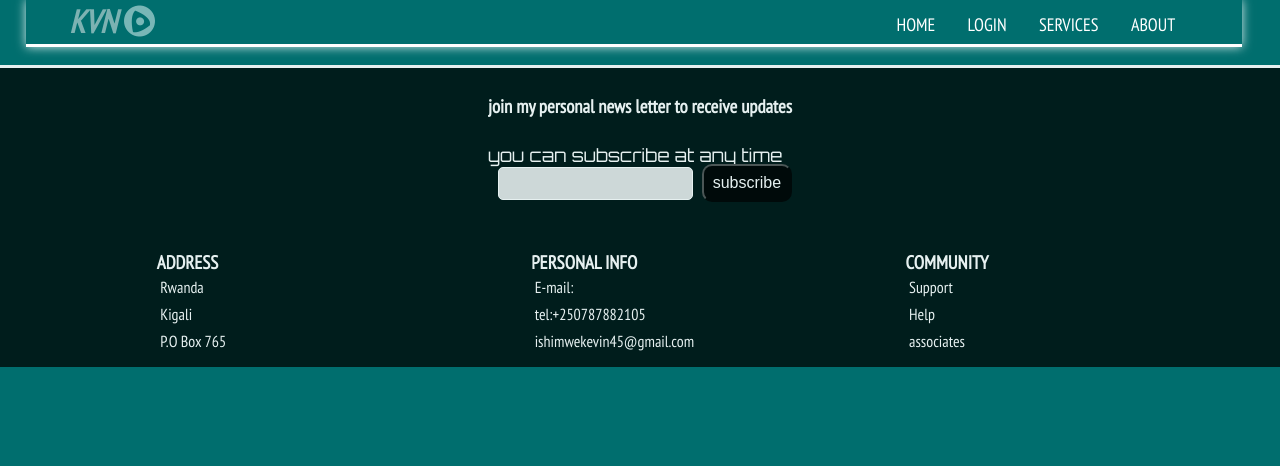
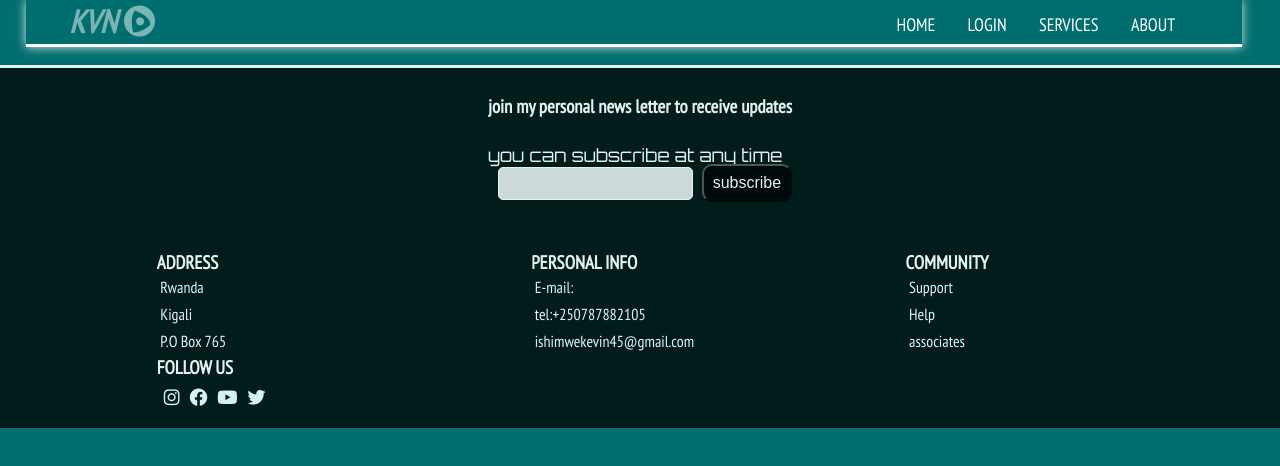
Before and after one commit to Kevin-ishimwe/First_public_website, a React (Create React App) app: page /about in a window 1280 px wide. Shown: the top 466 px of the page. Built offline with nearby package versions, Linux system fonts and the light colour scheme.

Commit message:
bug fixes 1.2

```diff
--- a/src/components/footer.jsx
+++ b/src/components/footer.jsx
@@ -45,6 +45,43 @@ class Footer extends Component {
               </li>
             ))}
           </ul>
+          <ul className="ulfooter">
+            <h3 className="h3footer">FOLLOW US</h3>
+            <div className="icons_footer">
+              <a
+                rel="noreferrer"
+                href="https://instagram.com"
+                target="_blank"
+                className="a_footer"
+              >
+                <i class="fab fa-instagram"></i>
+              </a>
+              <a
+                rel="noreferrer"
+                href="https://www.facebook.com"
+                target="_blank"
+                className="a_footer"
+              >
+                <i class="fab fa-facebook"></i>
+              </a>
+              <a
+                rel="noreferrer"
+                href="https://www.youtube.com "
+                target="_blank"
+                className="a_footer"
+              >
+                <i class="fa-brands fa-youtube"></i>
+              </a>
+              <a
+                rel="noreferrer"
+                href="https://twitter.com "
+                target="_blank"
+                className="a_footer"
+              >
+                <i class="fab fa-twitter"></i>
+              </a>
+            </div>
+          </ul>
         </div>
       </div>
     );
--- a/src/components/page.jsx
+++ b/src/components/page.jsx
@@ -8,6 +8,7 @@ import { Rating } from "react-simple-star-rating";
 
 function Page() {
   const [first, setfirst] = useState("ITS EASY");
+  const [counterSlide, setcounterSlide] = useState(1);
   // for the star rating
 
   const [rating, setRating] = useState(0); // initial rating value
@@ -19,17 +20,17 @@ function Page() {
   };
 
   // return
-
   useEffect(() => {
     const slides = ["ITS EASY", "ITS  CHEAP", "REACH OUT"];
 
-    setTimeout(() => {
-      setfirst(slides[1]);
+    setInterval(() => {
+      setfirst(slides[counterSlide]);
+      setcounterSlide(counterSlide + 1);
+      if (counterSlide >= 2) {
+        setcounterSlide(0);
+      }
     }, 5000);
-    setTimeout(() => {
-      setfirst(slides[2]);
-    }, 10000);
-  }, []);
+  });
 
   return (
     <React.Fragment>
@@ -85,7 +86,9 @@ function Page() {
           <div className="buttons_container">
             <button className="first_btn">
               <Link to="click" spy={true} smooth={true}>
-                <a className="a_btn">MY SKILLS</a>
+                <a className="a_btn" href="#click">
+                  MY SKILLS
+                </a>
               </Link>
             </button>
             <a href="www.work.com" className="a_btn" target="_blank">
--- a/src/components/portfolio.jsx
+++ b/src/components/portfolio.jsx
@@ -81,7 +81,12 @@ function Portfolio() {
           <p className="para2_port">for more info?</p>
           <ul>
             <li className="li_port">
-              <a href="jfkfjnn" target="_blank" className="tag_port">
+              <a
+                href="https://www.kindacode.com"
+                rel="noreferrer"
+                target="_blank"
+                className="tag_port"
+              >
                 HTML5
               </a>
             </li>
--- a/src/index.css
+++ b/src/index.css
@@ -183,7 +183,7 @@ i:hover{
   font-family: 'Orbitron';
   color: azure;
   margin-bottom: 0%;
-  animation: slidetext 5s 4s 2;
+  animation: slidetext 5s 4s infinite;
 
  }
  @keyframes slidetext {
@@ -387,6 +387,18 @@ height: fit-content;
   display: flex;
   flex-direction: column;
 }
+.icons_footer{
+  padding: 2%;
+  display: flex;
+  flex-direction: row;
+  flex-wrap: wrap;
+}
+.a_footer{
+  margin-right: 3%;
+
+
+}
+
 .footli {
   display: block;
   color: white;
@@ -559,7 +571,7 @@ height: fit-content;
   }
   .divulfoot{
     display: grid;
-    grid-template-columns: 30% 40% 25%;
+    grid-template-columns: 20% 40% 25%;
     justify-content: space-evenly;
     padding: 4%;
     margin: 0%;
```
